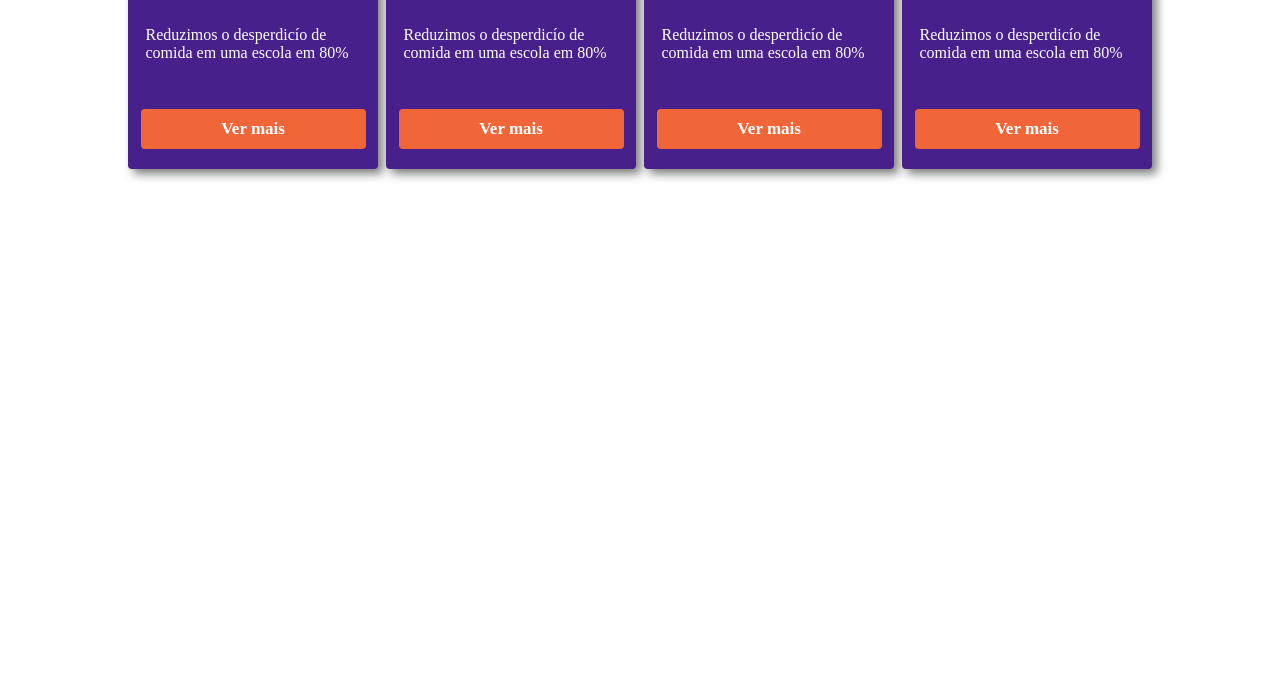
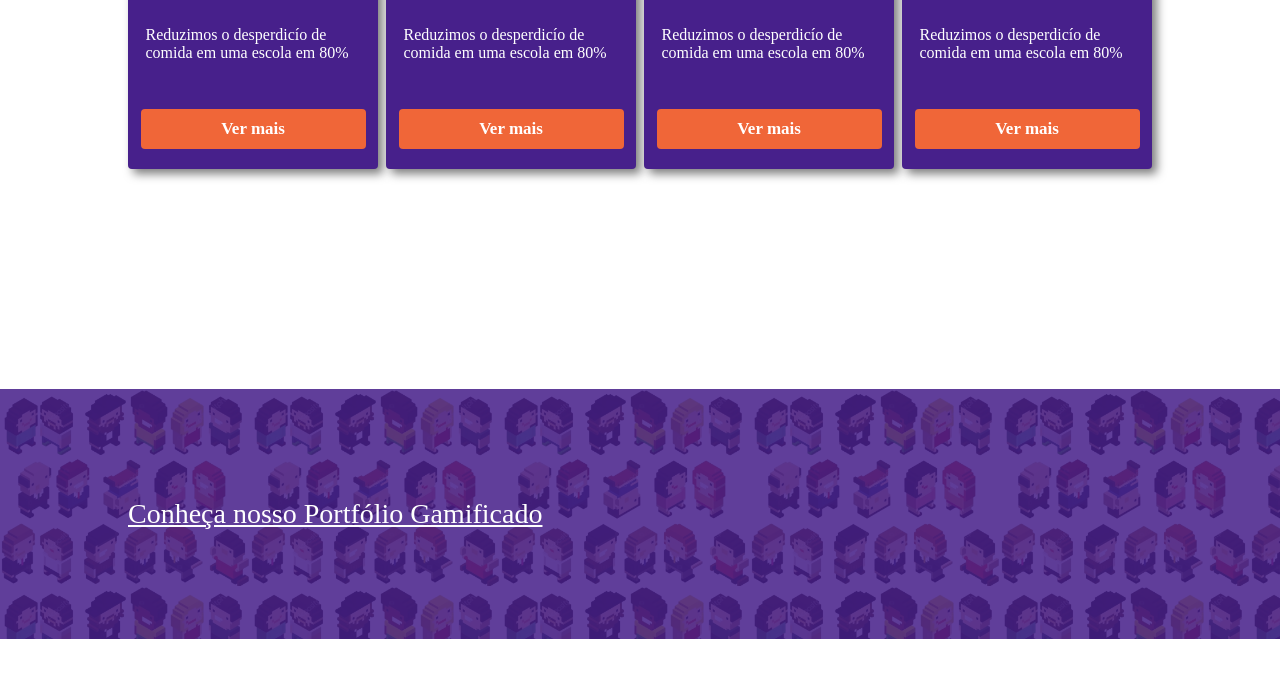
Before and after one commit to ArtzFxz/gamificaai, a plain HTML site: page index.html in a window 1280 px wide. Shown: the part 1933-2610 px from the top of the page. Before the commit the page ends 2322 px from the top, so only its background shows below. Drawn offline with Linux system fonts and the light colour scheme; a web font is replaced by a local one.

Commit message:
feat: Seção Portfolio, feito com paralax

```diff
--- a/index.html
+++ b/index.html
@@ -20,7 +20,7 @@
                 <img src="img/Logo.svg" alt="Logo da empresa Gamifica Ai">
                 <nav class="menu">
                     <a href="#sobre">Sobre</a>
-                    <a href="#">Cases de Sucesso</a>
+                    <a href="#cases">Cases de Sucesso</a>
                     <a href="#">Portfólio</a>
                     <a href="#">Contate-nos</a>
                 </nav>
@@ -75,6 +75,14 @@
             </div>
         </div>
     </section>
+
+    <section id="portfolio">
+        <div class="filtro"></div>
+        <div class="container-grid">
+            <a href="#">Conheça nosso Portfólio Gamificado</a>
+        </div>
+    </section>
+
 </body>
 
 </html>
--- a/style.css
+++ b/style.css
@@ -199,3 +199,51 @@ h2 {
 .card button:hover {
     background-color: #ad4929;
 }
+
+#portfolio {
+    height: 250px;
+
+    margin-bottom: 120px;
+
+    background-image: url(img/bonecos.png);
+    background-size: 250px;
+
+    background-repeat: repeat;
+
+    background-attachment: fixed;
+
+    position: relative;
+
+}
+
+.filtro {
+    height: 100%;
+    width: 100%;
+
+    background-color: #47208bdc;
+
+    position: absolute;
+    top: 0;
+}
+
+#portfolio .container-grid {
+    height: 100%;
+    display: flex;
+    flex-direction: column;
+    justify-content: center;
+
+}
+
+#portfolio a {
+    width: fit-content;
+
+    font-family: 'Anta';
+    font-size: 28px;
+    color: white;
+
+    z-index: 1;
+}
+
+#portfolio a:hover {
+    transform: scale(1.05);
+}
```
Also changed, not shown: img/bonecos.png (added), teste.txt (deleted).
